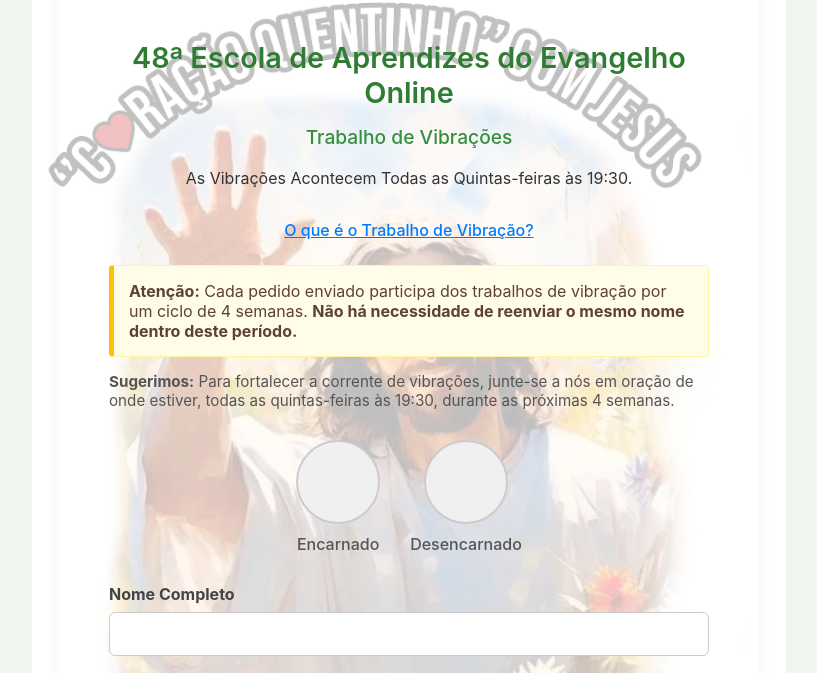
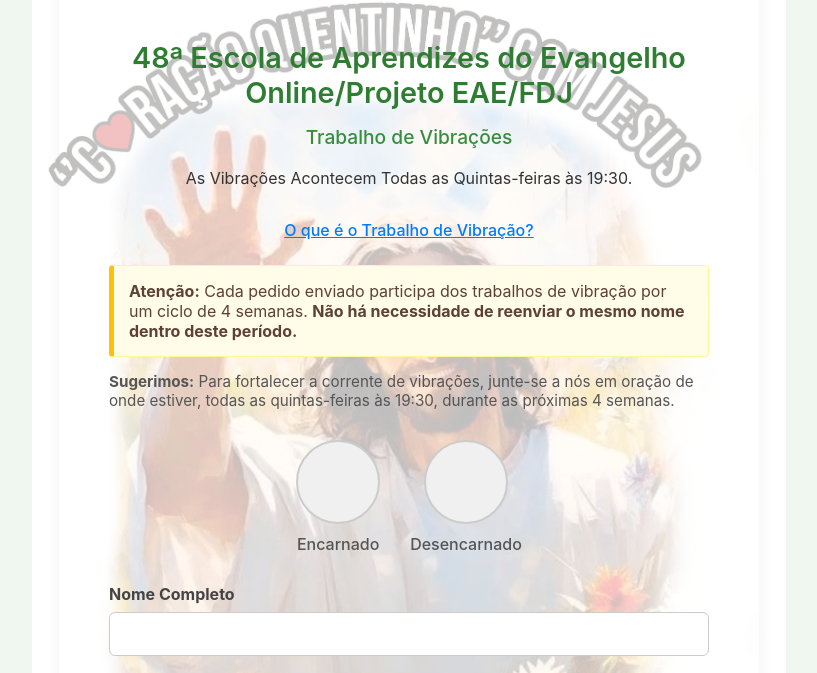
Before and after one commit to CasaespiritadigitalEmmanuel/sistema-vibracoes-CEDE, a plain HTML site: page public/index.html in a window 1280 px wide. Shown: the part 113-786 px from the top of the page, without its empty margins (231-1048 px from the left). Drawn offline with Linux system fonts and the light colour scheme.

Commit message:
Ajusta Título

```diff
--- a/public/index.html
+++ b/public/index.html
@@ -91,7 +91,7 @@
         <img src="/logo-eae.png" alt="Logo 48ª EAE Online" class="logo">
 
     <title>Pedido de Vibrações - 48ª EAE Online/Projeto EAE/FDJ</title>
-        <h1>48ª Escola de Aprendizes do Evangelho Online</h1>
+        <h1>48ª Escola de Aprendizes do Evangelho Online/Projeto EAE/FDJ</h1>
         <h2>Trabalho de Vibrações</h2>
         <h3>As Vibrações Acontecem Todas as Quintas-feiras às 19:30.</h3>
 
```
